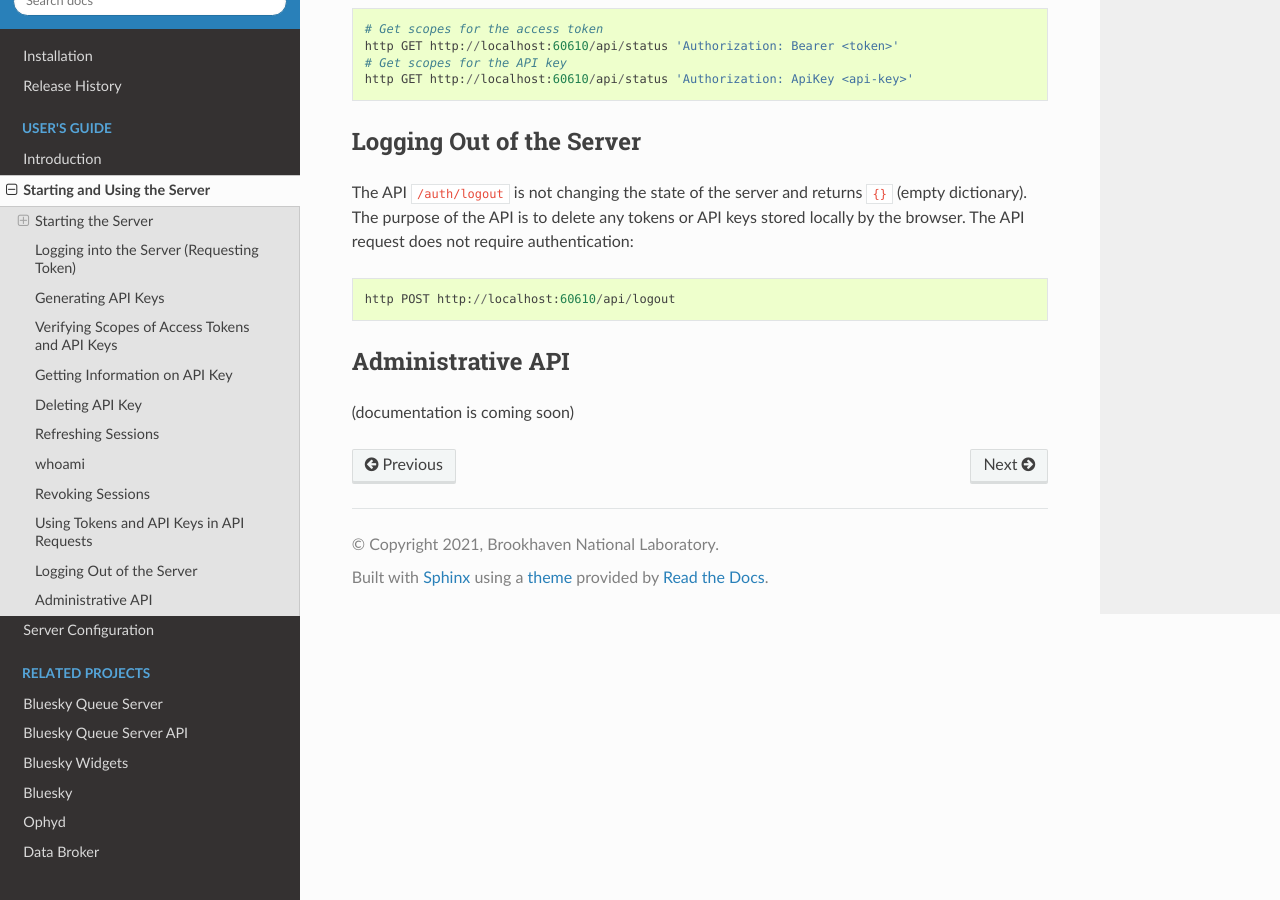
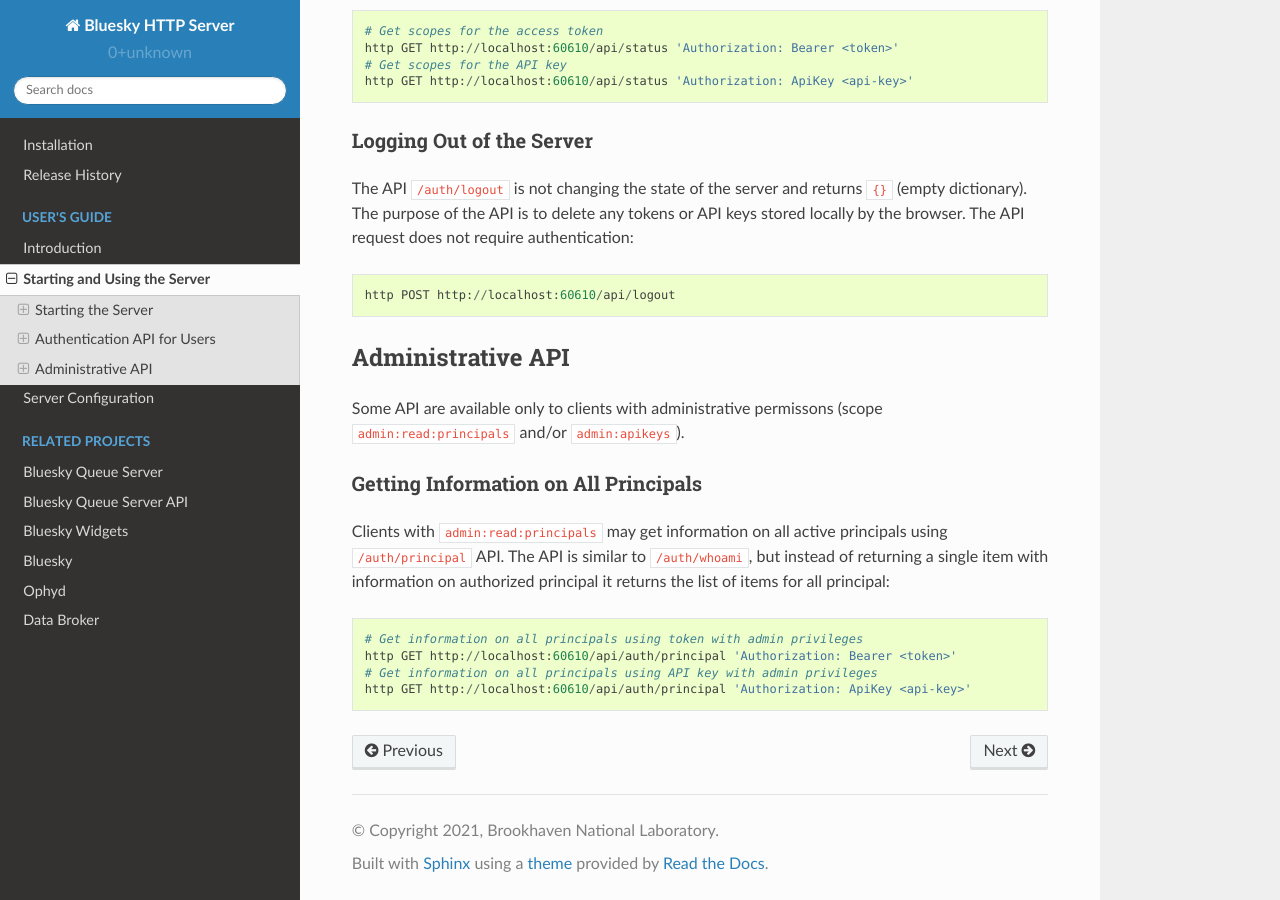
Before and after one commit to bluesky/bluesky-httpserver, a Sphinx documentation site: the page built from docs/source/usage.rst, in a window 1280 px wide and 900 px high, scrolled down 6110 px. Built offline with Sphinx 7.4.7 and the Read the Docs theme 2.0.0, drawn with Linux system fonts in a browser that asks for light colours; some of the changed text lies outside the part shown.

Commit message:
DOC: doc and tests for /auth/principal API

```diff
--- a/docs/source/usage.rst
+++ b/docs/source/usage.rst
@@ -101,8 +101,11 @@ in the server config file::
 Anonymous public access rules are applied when no API key or token is passed with API requests.
 API calls with invalid token or API key are rejected even if public access is enabled.
 
+Authentication API for Users
+============================
+
 Logging into the Server (Requesting Token)
-==========================================
+------------------------------------------
 
 Users log into the server by calling ``/auth/provider/<provider-name>/token``, where ``<provider-name>``
 should be substituted by the name of authentication provider. A user submits *username* and *password*
@@ -150,7 +153,7 @@ Then users ``bob``, ``alice`` and ``tom`` can log into the server as ::
 If authentication is successful, then the server returns access and refresh tokens.
 
 Generating API Keys
-===================
+-------------------
 
 Users that are assigned the scope ``user:apikeys`` can generate API keys used for authorization
 without logging into the server. API keys are often used for long-running applications or
@@ -199,7 +202,7 @@ Request API key with fixed set of scopes using an existing API key::
 
 
 Verifying Scopes of Access Tokens and API Keys
-==============================================
+----------------------------------------------
 
 User can verify currently permissions for a token or API key at any time by sending ``/auth/scopes`` request.
 The API returns the list of assigned roles and the list of scopes applied to the token or the API key::
@@ -211,7 +214,7 @@ The API returns the list of assigned roles and the list of scopes applied to the
 
 
 Getting Information on API Key
-==============================
+------------------------------
 
 Information on an existing API key may be obtained calling ``/auth/apikey`` (GET) API and using
 the API key for authentication::
@@ -220,7 +223,7 @@ the API key for authentication::
 
 
 Deleting API Key
-================
+----------------
 
 API key may be deleted by an authenticated user by calling ``/auth/apikey`` (DELETE). The API key
 used for authorization of the API request can also be deleted::
@@ -232,7 +235,7 @@ used for authorization of the API request can also be deleted::
 
 
 Refreshing Sessions
-===================
+-------------------
 
 Refresh token returned by ``/auth/apikey`` can be used to obtain replacement access tokens by calling
 ``/auth/session/refresh`` API::
@@ -241,7 +244,7 @@ Refresh token returned by ``/auth/apikey`` can be used to obtain replacement acc
 
 
 whoami
-======
+------
 
 An access token or an API key may be used to obtain full information about the user, including
 principal identities and open sessions by calling ``/auth/whoami`` API::
@@ -253,7 +256,7 @@ principal identities and open sessions by calling ``/auth/whoami`` API::
 
 
 Revoking Sessions
-=================
+-----------------
 
 Authenticated user may revoke any of the open sessions using session UUID. The list of sessions
 is returned by ``/auth/whoami`` API. Revoking the session invalidates the respective refresh token.
@@ -266,7 +269,7 @@ Access tokens and API keys will continue working until expiration.
 
 
 Using Tokens and API Keys in API Requests
-=========================================
+-----------------------------------------
 
 Generated access tokens or API keys can be used for authorization in API requests.
 ``/status`` API returns the status of RE Manager::
@@ -278,7 +281,7 @@ Generated access tokens or API keys can be used for authorization in API request
 
 
 Logging Out of the Server
-=========================
+-------------------------
 
 The API ``/auth/logout`` is not changing the state of the server and returns ``{}`` (empty
 dictionary). The purpose of the API is to delete any tokens or API keys stored locally by
@@ -290,4 +293,18 @@ the browser. The API request does not require authentication::
 Administrative API
 ==================
 
-(documentation is coming soon)
+Some API are available only to clients with administrative permissons
+(scope ``admin:read:principals`` and/or ``admin:apikeys``).
+
+Getting Information on All Principals
+-------------------------------------
+
+Clients with ``admin:read:principals`` may get information on all active principals using
+``/auth/principal`` API. The API is similar to ``/auth/whoami``, but instead of returning
+a single item with information on authorized principal it returns the list of items
+for all principal::
+
+  # Get information on all principals using token with admin privileges
+  http GET http://localhost:60610/api/auth/principal 'Authorization: Bearer <token>'
+  # Get information on all principals using API key with admin privileges
+  http GET http://localhost:60610/api/auth/principal 'Authorization: ApiKey <api-key>'
```
Also changed, not shown: 1 other file.
